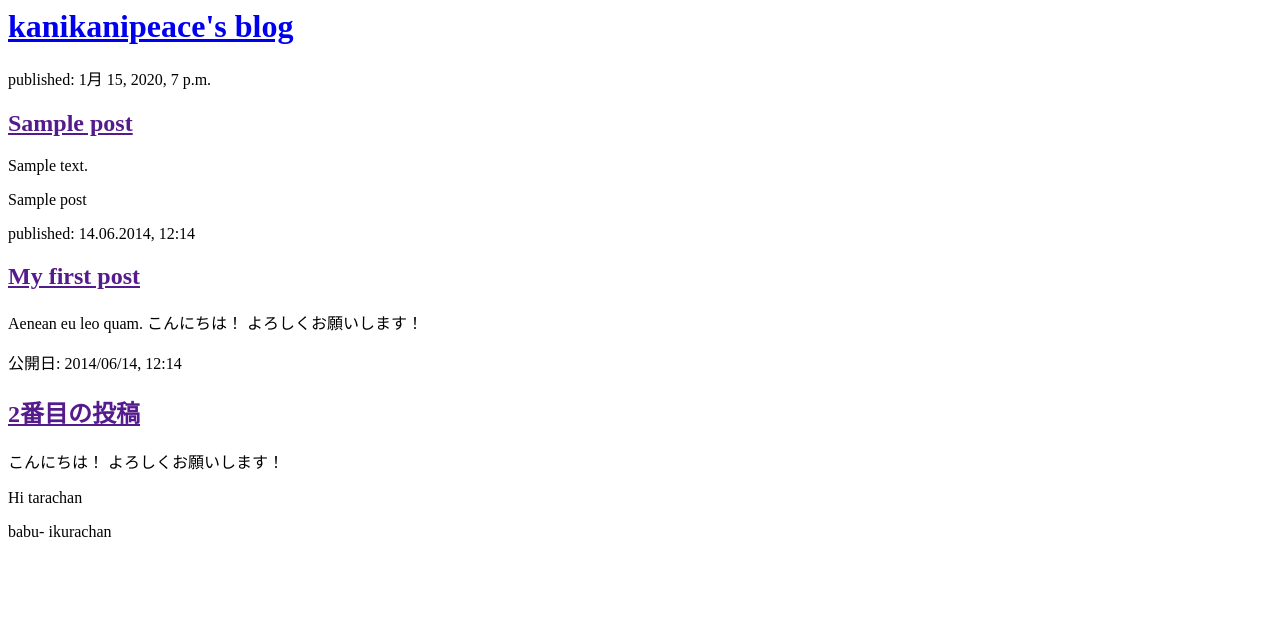
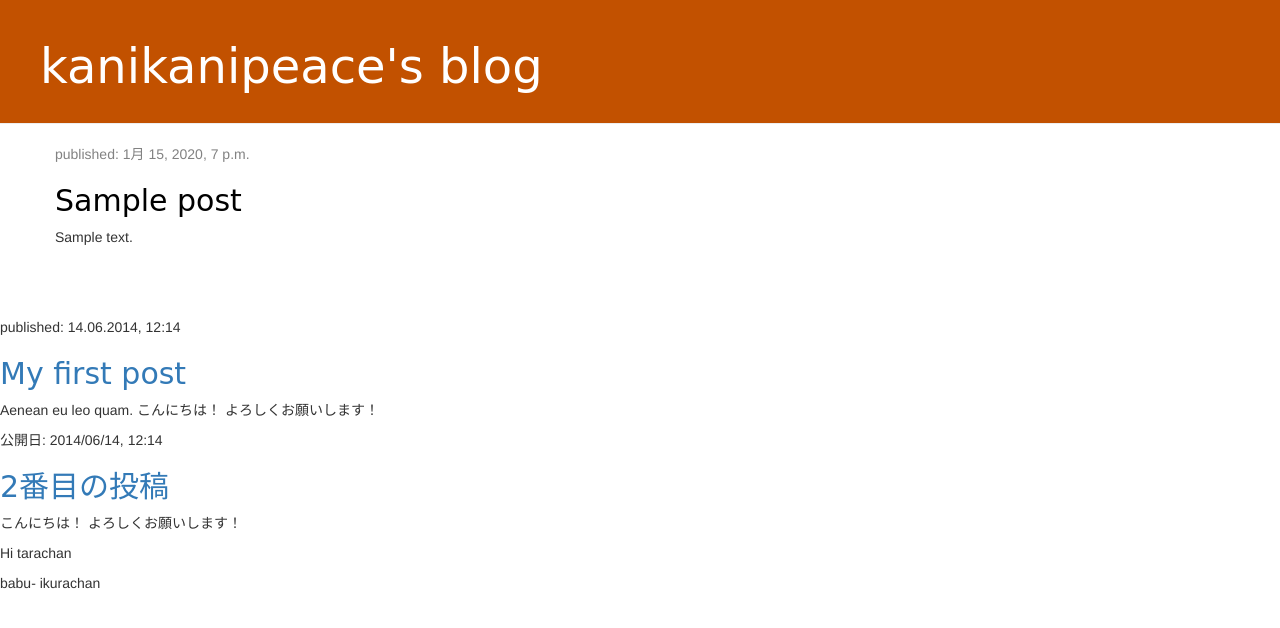
Before and after one commit to majikojima/DjandoGirls, a Django app: page / in a window 1280 px wide. Shown: the top 628 px of the page. Run offline with Django 3.2, Linux system fonts and the light colour scheme; tables that the repository leaves empty hold one stand-in row (values such as "Sample post"); some libraries are stand-ins or nearby versions.

Commit message:
add css. with reference to https://tutorial.djangogirls.org/ja/css/

```diff
--- /dev/null
+++ b/blog/static/css/blog.css
@@ -0,0 +1,46 @@
+.page-header {
+    background-color: #C25100;
+    margin-top: 0;
+    padding: 20px 20px 20px 40px;
+}
+
+.page-header h1, .page-header h1 a, .page-header h1 a:visited, .page-header h1 a:active {
+    color: #ffffff;
+    font-size: 36pt;
+    text-decoration: none;
+}
+
+.content {
+    margin-left: 40px;
+}
+
+h1, h2, h3, h4 {
+    font-family: 'Lobster', cursive;
+}
+
+.date {
+    color: #828282;
+}
+
+.save {
+    float: right;
+}
+
+.post-form textarea, .post-form input {
+    width: 100%;
+}
+
+.top-menu, .top-menu:hover, .top-menu:visited {
+    color: #ffffff;
+    float: right;
+    font-size: 26pt;
+    margin-right: 20px;
+}
+
+.post {
+    margin-bottom: 70px;
+}
+
+.post h2 a, .post h2 a:visited {
+    color: #000000;
+}
--- a/blog/templates/blog/post_list.html
+++ b/blog/templates/blog/post_list.html
@@ -1,21 +1,33 @@
+{% load static %}
+
 <html>
     <head>
         <title>kanikanipeace's blog</title>
+        <link rel="stylesheet" href="//maxcdn.bootstrapcdn.com/bootstrap/3.2.0/css/bootstrap.min.css">
+        <link rel="stylesheet" href="//maxcdn.bootstrapcdn.com/bootstrap/3.2.0/css/bootstrap-theme.min.css">
+        <link rel="stylesheet" href="{% static 'css/blog.css' %}">
     </head>
     <body>
 
-        <div>
+        <div class="page-header">
             <h1><a href="/">kanikanipeace's blog</a></h1>
         </div>
 
-        {% for post in posts %}
-            <div>
-                <p>published: {{ post.published_date }}</p>
-                <h2><a href="">{{ post.title }}</a></h2>
-                <p>{{ post.text|linebreaksbr }}</p>
-                {{ post }}
+        <div class="content container">
+            <div class="row">
+                <div class="col-md-8">
+                    {% for post in posts %}
+                        <div class="post">
+                            <div class="date">
+                                <p>published: {{ post.published_date }}</p>
+                            </div>
+                            <h2><a href="">{{ post.title }}</a></h2>
+                            <p>{{ post.text|linebreaksbr }}</p>
+                        </div>
+                    {% endfor %}
+                </div>
             </div>
-        {% endfor %}
+        </div>
 
         <div>
             <p>published: 14.06.2014, 12:14</p>
```
Also changed, not shown: README.md.
